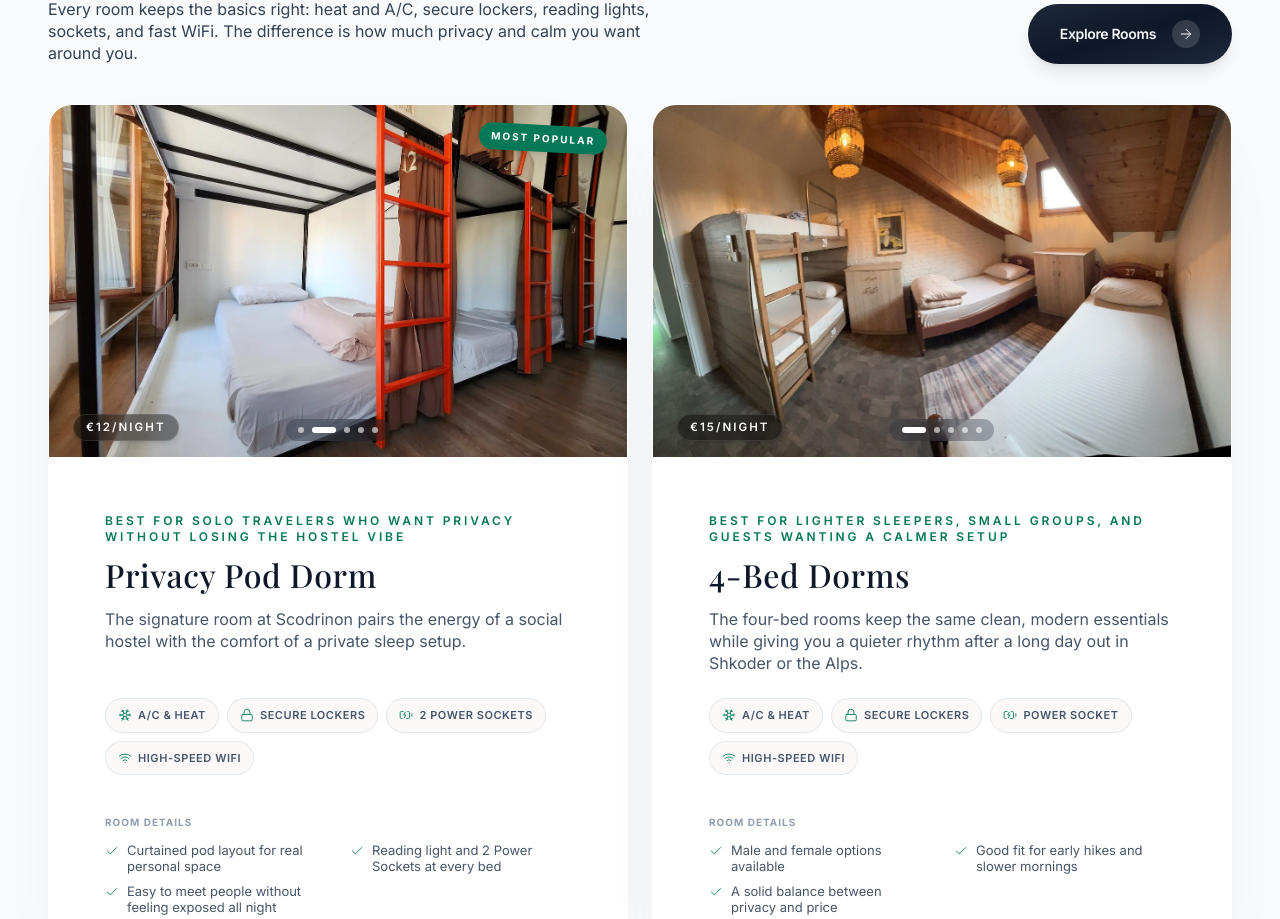
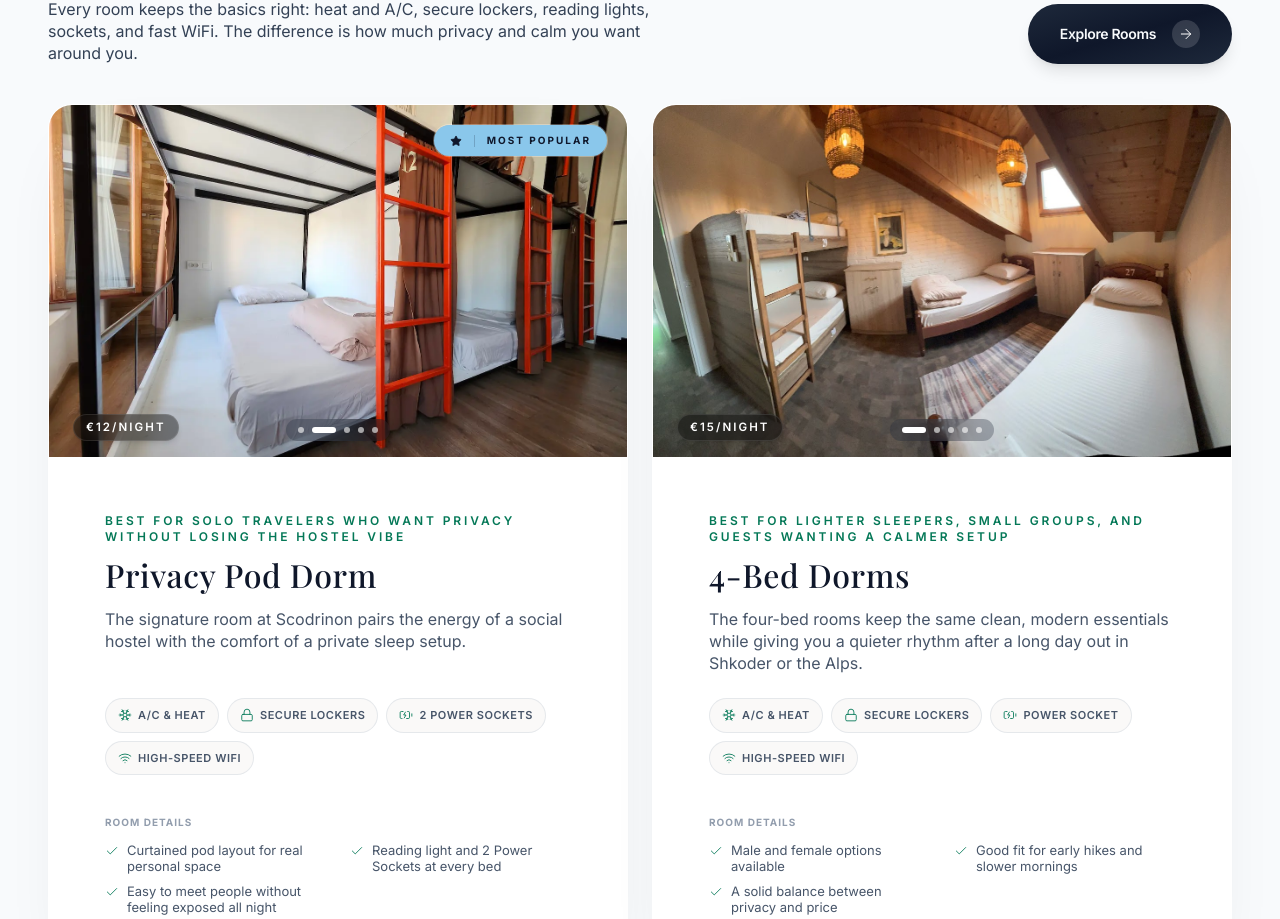
Before and after one commit to dkuromi1/hostel-nextjs, a Next.js app: page / in a window 1280 px wide. Shown: the part 2478-3397 px from the top of the page. Built offline with nearby package versions, Linux system fonts and the light colour scheme; no server answers; a web font is replaced by a local one.

Commit message:
Update rooms-section.tsx

```diff
--- a/components/home/rooms-section.tsx
+++ b/components/home/rooms-section.tsx
@@ -1,5 +1,5 @@
 import Link from "next/link";
-import { ArrowRight, Check } from "@/lib/icon-registry";
+import { ArrowRight, Check, Star } from "@/lib/icon-registry";
 import { SectionHeading } from "@/components/section-heading";
 import { Reveal } from "@/components/reveal";
 import { Panel } from "@/components/ui/panel";
@@ -62,8 +62,17 @@ export function RoomsSection({ roomsSection, roomTypes }: RoomsSectionProps) {
                     </div>
                     {isFirst && (
                       <div className="absolute top-5 right-5 z-20">
-                        <div className="bg-[var(--brand-primary)] text-white text-[10px] font-bold uppercase tracking-[0.2em] px-3 py-1.5 rounded-full shadow-lg rotate-3 group-hover:rotate-0 transition-transform duration-500">
-                          Most Popular
+                        <div className="relative overflow-hidden rounded-full bg-[var(--accent)] px-4 py-2 shadow-2xl backdrop-blur-md ring-1 ring-white/30 transition-all duration-500 hover:-translate-y-0.5 hover:bg-[var(--accent)] group/popular">
+                          {/* Glossy shine */}
+                          <div className="absolute inset-0 bg-gradient-to-tr from-transparent via-white/20 to-transparent -translate-x-full group-hover/popular:translate-x-full transition-transform duration-1000 ease-in-out" />
+
+                          <div className="relative z-10 flex items-center gap-3 text-slate-900">
+                            <Star className="size-3 text-slate-900 fill-slate-900" />
+                            <div className="h-3 w-px bg-slate-900/20" />
+                            <span className="text-[10px] font-bold uppercase tracking-[0.2em]">
+                              Most Popular
+                            </span>
+                          </div>
                         </div>
                       </div>
                     )}
```
